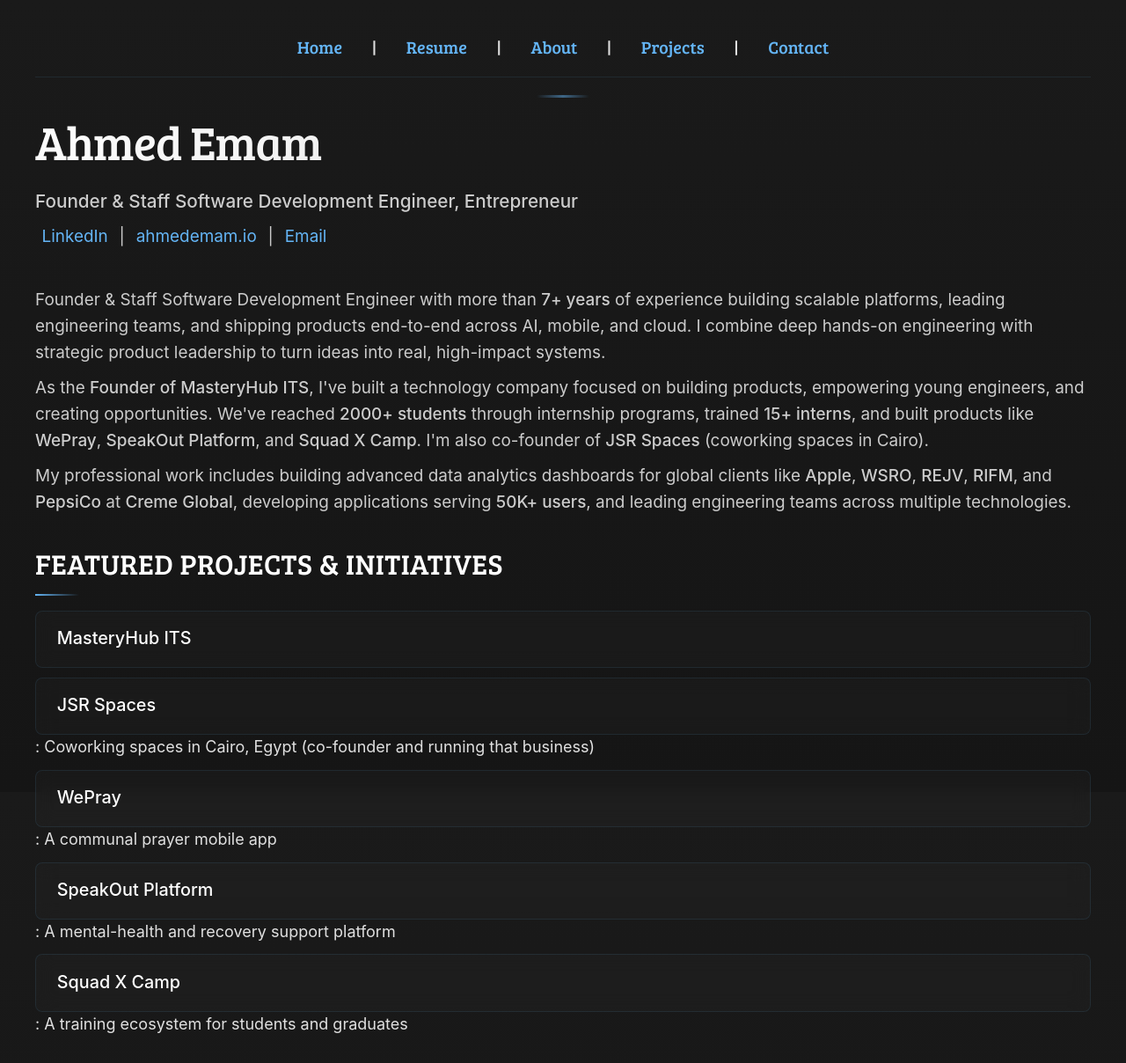
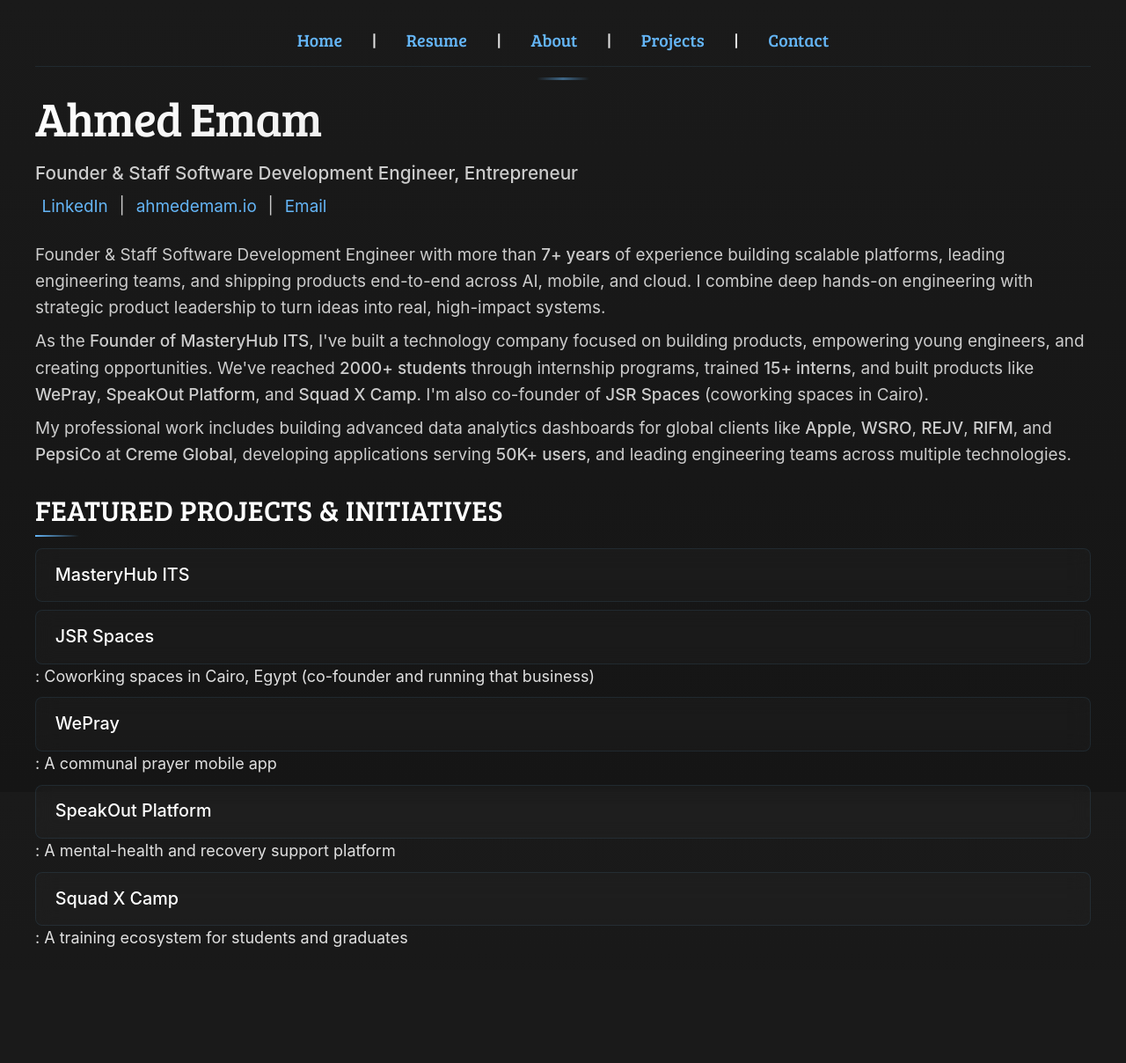
Before and after one commit to ahmedemam/ahmedemam.github.io, a Jekyll site: the page built from index.html, in a window 1280 px wide. Shown: the whole page at 88% size. Built offline with Jekyll 4.4.1, drawn with Linux system fonts in a browser that asks for light colours; after the commit the page ends 1102 px from its top, so only the background shows below that.

Commit message:
Reduce spacing even further for more compact layout
- Reduce navigation spacing to 0.6em
- Reduce introduction padding to 0.6em
- Reduce paragraph margins to 0.4em
- Reduce heading margins further (0.8em top, 0.4em bottom)
- Reduce project list spacing to 0.3em with 0.5em gap
- Reduce project card padding to 0.7em
- Reduce container padding to 0.8rem
- Reduce list item spacing to 0.15em

```diff
--- a/assets/css/style.scss
+++ b/assets/css/style.scss
@@ -83,8 +83,8 @@ body {
 /* Site navigation - Enhanced */
 .site-nav {
   text-align: center;
-  margin: 0 0 1em 0;
-  padding: 0.6em 0;
+  margin: 0 0 0.6em 0;
+  padding: 0.4em 0;
   font-size: 1.1em;
   font-weight: 400;
   transition: all 0.3s ease;
@@ -326,7 +326,7 @@ a:focus {
   max-width: 900px;
   width: 100%;
   margin: 0 auto;
-  padding: 1rem 2rem;
+  padding: 0.8rem 2rem;
   text-align: left;
   animation: fadeIn 0.6s ease-out;
 }
@@ -398,9 +398,9 @@ h2 {
   font-size: 1.8em;
   text-transform: uppercase;
   letter-spacing: 0.5px;
-  padding-bottom: 0.5em;
-  margin-top: 1em;
-  margin-bottom: 0.5em;
+  padding-bottom: 0.3em;
+  margin-top: 0.8em;
+  margin-bottom: 0.4em;
   text-align: left;
   color: $heading-color;
   font-weight: 500;
@@ -433,7 +433,7 @@ h4 {
 }
 
 p {
-  margin: 0 0 0.5em 0;
+  margin: 0 0 0.4em 0;
   line-height: 1.6;
   text-align: left;
   transition: all 0.3s ease;
@@ -443,13 +443,13 @@ p {
 
 ul,
 ol {
-  margin: 0.5em 0;
+  margin: 0.4em 0;
   padding-left: 1.5em;
   text-align: left;
   transition: all 0.3s ease;
 
   li {
-    margin: 0.2em 0;
+    margin: 0.15em 0;
     transition: all 0.3s ease;
     line-height: 1.6;
 
@@ -588,8 +588,8 @@ h4 {
 /* Homepage introduction - Enhanced */
 .introduction {
   text-align: center;
-  margin: 0 0 1em 0;
-  padding: 1em 0;
+  margin: 0 0 0.6em 0;
+  padding: 0.6em 0;
   animation: fadeInUp 0.8s ease-out;
   position: relative;
 
@@ -608,7 +608,7 @@ h4 {
   h1 {
     font-size: 3em;
     font-weight: 400;
-    margin-bottom: 0.3em;
+    margin-bottom: 0.2em;
     margin-top: 0;
     font-family: $heading-font;
     transition: all 0.3s ease;
@@ -626,14 +626,14 @@ h4 {
     p {
       font-family: $main-font;
       line-height: 1.6;
-      margin: 0.3em 0;
+      margin: 0.2em 0;
       transition: all 0.3s ease;
       font-size: 1.05em;
 
       &:first-of-type {
         font-size: 1.15em;
         color: rgba(224, 224, 224, 0.9);
-        margin-bottom: 0.4em;
+        margin-bottom: 0.3em;
       }
 
     a {
@@ -674,10 +674,10 @@ h4 {
 .texts {
   list-style: none;
   padding: 0;
-  margin: 0.5em 0;
+  margin: 0.3em 0;
   display: flex;
   flex-direction: column;
-  gap: 0.6em;
+  gap: 0.5em;
 
     .text-title {
       margin: 0;
@@ -686,7 +686,7 @@ h4 {
 
       a {
         display: block;
-        padding: 0.8em 1.2em;
+        padding: 0.7em 1.1em;
       text-decoration: none;
       color: $heading-color;
       font-weight: 500;
@@ -872,8 +872,8 @@ article,
   }
 
   .introduction {
-    margin-bottom: 1em;
-    padding: 0.8em 0;
+    margin-bottom: 0.6em;
+    padding: 0.6em 0;
 
     h1 {
       font-size: 2em;
@@ -882,8 +882,8 @@ article,
 
   .site-nav {
     font-size: 0.95em;
-    margin-bottom: 1em;
-    padding: 0.6em 0;
+    margin-bottom: 0.6em;
+    padding: 0.4em 0;
 
     a {
       margin: 0 0.5em;
@@ -893,11 +893,11 @@ article,
 
   h2 {
     font-size: 1.5em;
-    margin-top: 1em;
+    margin-top: 0.8em;
   }
 
   .texts .text-title a {
-    padding: 0.7em 1em;
+    padding: 0.6em 0.9em;
     font-size: 1em;
   }
 
```
